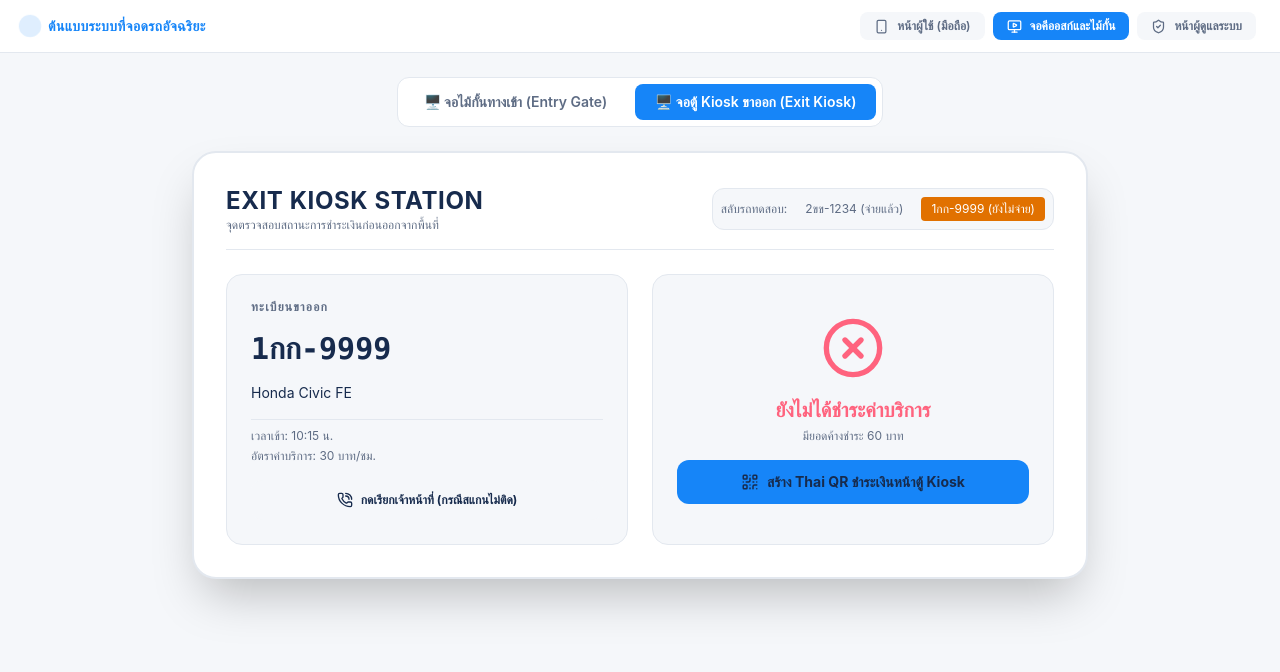
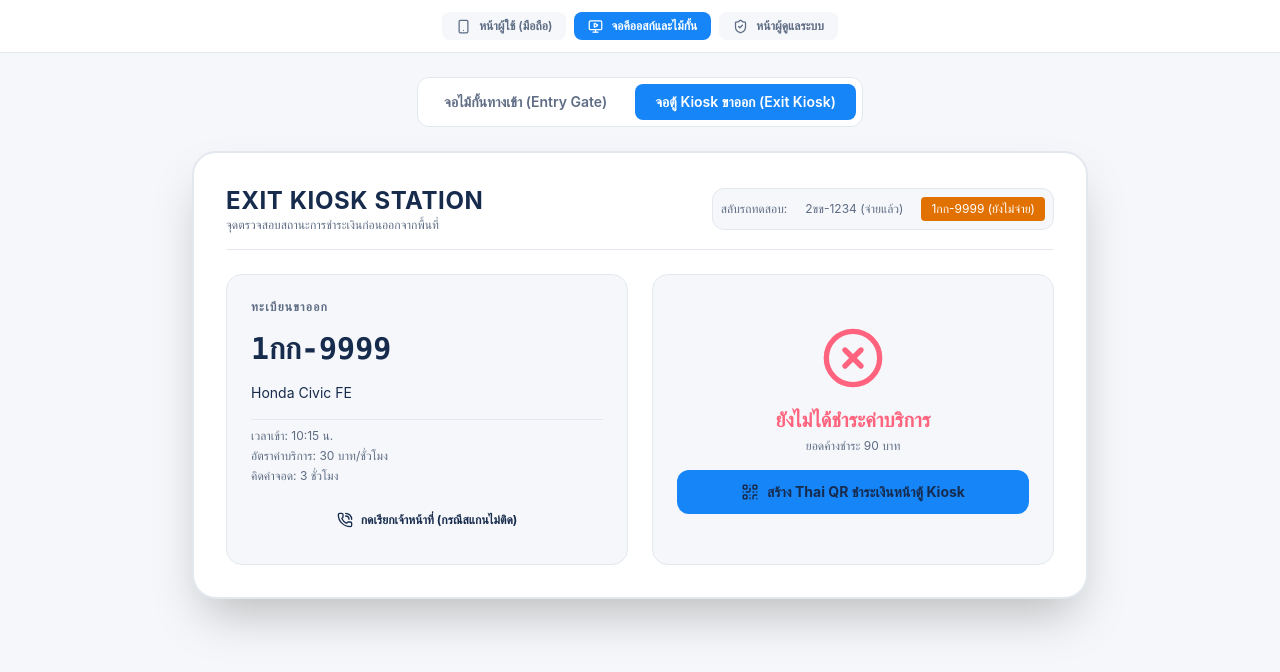
Before and after one commit to Lazyalmond/smart-parking, a React (Vite) app: page / in a window 1280 px wide. Both pictures are taken after a click on the button "จอคีออสก์และไม้กั้น". Shown: the top 672 px of the page. Built offline with nearby package versions, Linux system fonts and the light colour scheme.

Commit message:
added charge rate

```diff
--- a/src/App.jsx
+++ b/src/App.jsx
@@ -10,14 +10,7 @@ export default function App() {
   return (
     <div className="min-h-screen bg-[#F5F7FA] text-[#172B4D] flex flex-col font-sans">
       {/* Top Demo Bar */}
-      <header className="bg-white border-b border-[#E3E8EF] px-6 py-3 flex items-center justify-between sticky top-0 z-40">
-        <div className="flex items-center gap-3">
-          <span className="w-3 h-3 rounded-full bg-[#1685F8] animate-ping" />
-          <span className="font-bold text-sm tracking-wide text-[#1685F8]">
-            ต้นแบบระบบที่จอดรถอัจฉริยะ
-          </span>
-        </div>
-
+      <header className="bg-white border-b border-[#E3E8EF] px-6 py-3 flex items-center justify-center sticky top-0 z-40">
         {/* แถบสลับมุมมอง */}
         <nav className="flex gap-2">
           <button
--- a/src/pages/kiosk/KioskDisplays.jsx
+++ b/src/pages/kiosk/KioskDisplays.jsx
@@ -1,16 +1,24 @@
-import React, { useState } from 'react';
+import React, { useState, useEffect } from 'react';
 import { Camera, CheckCircle2, XCircle, PhoneCall, QrCode, ArrowRight } from 'lucide-react';
 import { mockCars, mockSlots } from '../../data/mockData';
+import { calculateParkingCharge, PARKING_RATE_PER_HOUR } from '../../utils/parkingFee';
 
 export default function KioskDisplays() {
   const [activeTab, setActiveTab] = useState('exit'); // 'entry' หรือ 'exit'
   const [selectedPlate, setSelectedPlate] = useState('1กก-9999');
   const [showQRModal, setShowQRModal] = useState(false);
   const [callingStaff, setCallingStaff] = useState(false);
+  const [currentTime, setCurrentTime] = useState(Date.now());
+
+  useEffect(() => {
+    const timer = setInterval(() => setCurrentTime(Date.now()), 30_000);
+    return () => clearInterval(timer);
+  }, []);
 
   // คำนวณช่องจอดว่างจริงจาก mockSlots
   const emptySlotsCount = mockSlots.filter(s => !s.occupied).length;
   const currentCar = mockCars.find(c => c.plate === selectedPlate) || mockCars[0];
+  const parkingCharge = calculateParkingCharge(currentCar.entryTimestamp, currentTime);
 
   return (
     <div className="min-h-screen bg-[#F5F7FA] text-[#172B4D] p-6 flex flex-col items-center">
@@ -22,7 +30,7 @@ export default function KioskDisplays() {
             activeTab === 'entry' ? 'bg-[#1685F8] text-white' : 'text-[#5E6C84] hover:text-[#172B4D]'
           }`}
         >
-          🖥️ จอไม้กั้นทางเข้า (Entry Gate)
+           จอไม้กั้นทางเข้า (Entry Gate)
         </button>
         <button
           onClick={() => setActiveTab('exit')}
@@ -30,7 +38,7 @@ export default function KioskDisplays() {
             activeTab === 'exit' ? 'bg-[#1685F8] text-white' : 'text-[#5E6C84] hover:text-white'
           }`}
         >
-          🖥️ จอตู้ Kiosk ขาออก (Exit Kiosk)
+           จอตู้ Kiosk ขาออก (Exit Kiosk)
         </button>
       </div>
 
@@ -115,7 +123,8 @@ export default function KioskDisplays() {
               <p className="text-sm text-[#172B4D]">{currentCar.brand}</p>
               <div className="text-xs text-[#5E6C84] pt-2 border-t border-[#E3E8EF] space-y-1">
                 <div>เวลาเข้า: {currentCar.entryTime} น.</div>
-                <div>อัตราค่าบริการ: {currentCar.hourlyRate} บาท/ชม.</div>
+                <div>อัตราค่าบริการ: {PARKING_RATE_PER_HOUR} บาท/ชั่วโมง</div>
+                <div>คิดค่าจอด: {parkingCharge.billedHours} ชั่วโมง</div>
               </div>
 
               {/* ปุ่ม Intercom เรียกเจ้าหน้าที่ */}
@@ -146,7 +155,7 @@ export default function KioskDisplays() {
                   <XCircle size={64} className="text-rose-400 mx-auto" />
                   <div>
                     <h3 className="text-xl font-bold text-rose-400">ยังไม่ได้ชำระค่าบริการ</h3>
-                    <p className="text-xs text-[#5E6C84] mt-1">มียอดค้างชำระ 60 บาท</p>
+                    <p className="text-xs text-[#5E6C84] mt-1">ยอดค้างชำระ {parkingCharge.amount} บาท</p>
                   </div>
                   <button
                     onClick={() => setShowQRModal(true)}
@@ -168,7 +177,7 @@ export default function KioskDisplays() {
                 <div className="bg-white p-4 rounded-2xl inline-block">
                   <QrCode size={180} className="text-slate-950" />
                 </div>
-                <p className="text-sm font-semibold text-[#1685F8]">ยอดชำระ: 60 บาท</p>
+                <p className="text-sm font-semibold text-[#1685F8]">ยอดชำระ: {parkingCharge.amount} บาท</p>
                 <div className="flex gap-2">
                   <button
                     onClick={() => {
--- a/src/pages/user/UserPaymentFlow.jsx
+++ b/src/pages/user/UserPaymentFlow.jsx
@@ -1,12 +1,14 @@
 import React, { useState, useEffect, useRef } from 'react';
 import { Search, Car, QrCode, CheckCircle2, Clock, AlertTriangle } from 'lucide-react';
 import { mockCars } from '../../data/mockData';
+import { calculateParkingCharge, PARKING_RATE_PER_HOUR } from '../../utils/parkingFee';
 
 export default function UserPaymentFlow() {
   const [searchTerm, setSearchTerm] = useState('');
   const searchInputRef = useRef(null);
   const [selectedCar, setSelectedCar] = useState(null);
   const [isPaid, setIsPaid] = useState(false);
+  const [currentTime, setCurrentTime] = useState(Date.now());
   const [timeLeft, setTimeLeft] = useState(15 * 60); // 15 นาที = 900 วินาที
 
   // นับถอยหลัง Grace Period 15 นาทีเมื่อชำระเงินสำเร็จ
@@ -17,6 +19,13 @@ export default function UserPaymentFlow() {
     }
     return () => clearInterval(timer);
   }, [isPaid, timeLeft]);
+
+  useEffect(() => {
+    if (!selectedCar || isPaid) return undefined;
+
+    const timer = setInterval(() => setCurrentTime(Date.now()), 30_000);
+    return () => clearInterval(timer);
+  }, [selectedCar, isPaid]);
 
   const handleSearch = (e) => {
     e.preventDefault();
@@ -29,6 +38,7 @@ export default function UserPaymentFlow() {
 
     const found = mockCars.find(c => c.plate.includes(plate));
     if (found) {
+      setCurrentTime(Date.now());
       setSelectedCar(found);
     } else {
       alert('ไม่พบข้อมูลป้ายทะเบียนในระบบ');
@@ -41,6 +51,10 @@ export default function UserPaymentFlow() {
     return `${mins.toString().padStart(2, '0')}:${secs.toString().padStart(2, '0')}`;
   };
 
+  const parkingCharge = selectedCar
+    ? calculateParkingCharge(selectedCar.entryTimestamp, currentTime)
+    : null;
+
   return (
     <div className="min-h-screen bg-[#F5F7FA] text-[#172B4D] flex justify-center p-4">
       {/* Container จำลองจอมือถือ */}
@@ -48,8 +62,7 @@ export default function UserPaymentFlow() {
 
         <div>
           <header className="mb-6 text-center">
-            <h1 className="text-xl font-bold text-[#1685F8]">Smart Parking Payment</h1>
-            <p className="text-xs text-[#5E6C84]">สแกนจากเสา เพื่อค้นหาทะเบียนและชำระเงิน</p>
+            <h1 className="text-xl font-bold text-[#1685F8]">Smart Parking</h1>
           </header>
 
           {/* สเต็ป 1: ค้นหาทะเบียน */}
@@ -99,11 +112,19 @@ export default function UserPaymentFlow() {
                 </div>
                 <div className="flex justify-between">
                   <span className="text-[#5E6C84]">ระยะเวลา:</span>
-                  <span> {selectedCar.entryTime} </span>
+                  <span>
+                    {parkingCharge.durationMinutes < 1
+                      ? 'น้อยกว่า 1 นาที'
+                      : `${Math.floor(parkingCharge.durationMinutes / 60)} ชั่วโมง ${parkingCharge.durationMinutes % 60} นาที`}
+                  </span>
+                </div>
+                <div className="flex justify-between">
+                  <span className="text-[#5E6C84]">คิดค่าจอด:</span>
+                  <span>{parkingCharge.billedHours} ชั่วโมง × {PARKING_RATE_PER_HOUR} บาท</span>
                 </div>
                 <div className="flex justify-between pt-2 border-t border-[#E3E8EF] text-base">
                   <span className="font-bold">ยอดชำระ:</span>
-                  <span className="font-bold text-[#1685F8]">60 บาท</span>
+                  <span className="font-bold text-[#1685F8]">{parkingCharge.amount} บาท</span>
                 </div>
               </div>
 
@@ -114,7 +135,10 @@ export default function UserPaymentFlow() {
               </div>
 
               <button
-                onClick={() => setIsPaid(true)}
+                onClick={() => {
+                  setCurrentTime(Date.now());
+                  setIsPaid(true);
+                }}
                 className="w-full bg-[#1685F8] hover:bg-[#0866C6] py-3 rounded-xl font-semibold text-sm transition"
               >
                 จำลองการชำระเงินสำเร็จ
--- /dev/null
+++ b/src/utils/parkingFee.js
@@ -0,0 +1,28 @@
+export const PARKING_RATE_PER_HOUR = 30;
+
+const HOUR_IN_MILLISECONDS = 60 * 60 * 1000;
+const ROUND_UP_THRESHOLD_IN_MILLISECONDS = 15 * 60 * 1000;
+
+export function calculateParkingCharge(entryTimestamp, exitTimestamp = Date.now()) {
+  const entryTime = new Date(entryTimestamp).getTime();
+  const exitTime = typeof exitTimestamp === 'number'
+    ? exitTimestamp
+    : new Date(exitTimestamp).getTime();
+
+  if (!Number.isFinite(entryTime) || !Number.isFinite(exitTime) || exitTime <= entryTime) {
+    return { durationMinutes: 0, billedHours: 0, amount: 0 };
+  }
+
+  const elapsedMilliseconds = exitTime - entryTime;
+  const completeHours = Math.floor(elapsedMilliseconds / HOUR_IN_MILLISECONDS);
+  const remainingMilliseconds = elapsedMilliseconds % HOUR_IN_MILLISECONDS;
+  const billedHours = completeHours + (
+    remainingMilliseconds >= ROUND_UP_THRESHOLD_IN_MILLISECONDS ? 1 : 0
+  );
+
+  return {
+    durationMinutes: Math.floor(elapsedMilliseconds / (60 * 1000)),
+    billedHours,
+    amount: billedHours * PARKING_RATE_PER_HOUR,
+  };
+}
```
